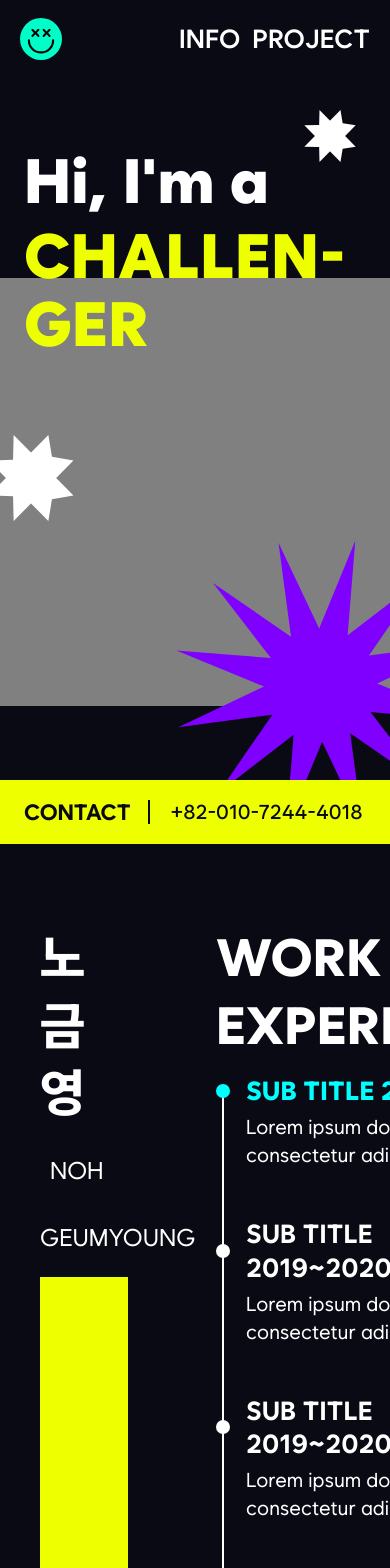
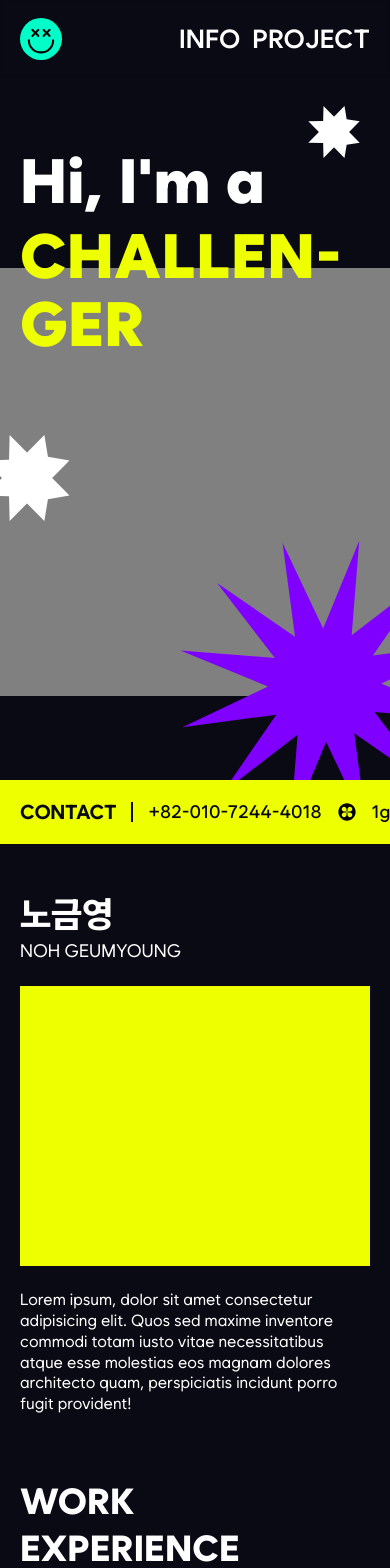
Before and after one commit to geumyoung00/portfolio, a React (Vite) app: page / in a window 390 px wide. Shown: the top 1568 px of the page. Built offline with nearby package versions, Linux system fonts and the light colour scheme.

Commit message:
#info 반응형 정리

```diff
--- a/src/pages/Home.jsx
+++ b/src/pages/Home.jsx
@@ -115,7 +115,8 @@ function Home() {
             <ul>
               <li>
                 <p className='sub-title'>
-                  2021~2024 <strong>sub title</strong>
+                  <span>2021~2024</span>
+                  <strong>sub title</strong>
                 </p>
                 <p className='text'>
                   Lorem ipsum dolor sit amet consectetur adipisicing elit. Quas
@@ -126,7 +127,8 @@ function Home() {
               </li>
               <li>
                 <p className='sub-title'>
-                  2021~2024 <strong>sub title</strong>
+                  <span>2021~2024</span>
+                  <strong>sub title</strong>
                 </p>
                 <p className='text'>
                   Lorem ipsum dolor sit amet consectetur adipisicing elit. Quas
--- a/src/sass/_common.scss
+++ b/src/sass/_common.scss
@@ -66,7 +66,8 @@ main {
 
 section {
     width: 1100px;
-    @include margin-auto(8rem, 8rem);
+    @include margin-auto(4rem, 4rem);
+    padding: 4rem 0;
     display: grid;
     grid-template-columns: repeat(12, 1fr);
     grid-column-gap: $spaceMedium;
@@ -85,7 +86,15 @@ h3 {
     text-transform: uppercase;
     font-size: 5.2rem;
     font-weight: 800;
-    margin-bottom: 1.5rem
+    margin-bottom: 1.5rem;
+
+    &:has(span) {
+        span {
+            font-size: 2.4rem;
+            font-weight: 400;
+            margin-left: 1rem;
+        }
+    }
 }
 
 .sub-title {
@@ -270,14 +279,6 @@ h3 {
         height: fit-content;
         margin-bottom: calc($spaceMax * 3);
 
-        h3:has(span) {
-            span {
-                font-size: 2.4rem;
-                font-weight: 400;
-                margin-left: 1rem;
-            }
-        }
-
         &:nth-child(even) {
             grid-column: 1/7;
             width: calc(100% - 3.2rem);
@@ -286,14 +287,13 @@ h3 {
         &:nth-child(odd) {
             grid-column: 7/13;
             width: calc(100% - 3.2rem);
-            @include margin-auto(0, 0);
+            @include margin-auto(0, calc($spaceMax * 3));
             margin-right: 0;
         }
 
         &.basic {
             .text {
                 font-size: 2.4rem;
-                @include line-ellipsis(4)
             }
 
             .my-img {
@@ -355,7 +355,6 @@ h3 {
 
             .text {
                 display: -webkit-box;
-                @include line-ellipsis(2);
                 line-height: 1.4;
             }
         }
@@ -365,13 +364,17 @@ h3 {
                 display: grid;
                 grid-template-columns: repeat(1, 1fr 2fr);
                 grid-row-gap: .5rem;
-                margin-bottom: $spaceMedium;
+
+                &+li {
+                    margin-top: $spaceMedium;
+                }
             }
 
             .sub-title {
                 grid-column: 1/3;
                 display: grid;
                 grid-template-columns: repeat(1, 1fr 2fr);
+                margin-bottom: 0;
 
                 strong {
                     grid-column: 2/3;
@@ -380,7 +383,6 @@ h3 {
 
             .text {
                 grid-column: 2/3;
-                @include line-ellipsis(4);
             }
         }
 
--- a/src/style/style.css
+++ b/src/style/style.css
@@ -59,7 +59,8 @@ main {
 
 section {
   width: 1100px;
-  margin: 8rem auto 8rem;
+  margin: 4rem auto 4rem;
+  padding: 4rem 0;
   display: grid;
   grid-template-columns: repeat(12, 1fr);
   grid-column-gap: 2.4rem;
@@ -77,6 +78,11 @@ h3 {
   font-size: 5.2rem;
   font-weight: 800;
   margin-bottom: 1.5rem;
+}
+h3:has(span) span {
+  font-size: 2.4rem;
+  font-weight: 400;
+  margin-left: 1rem;
 }
 
 .sub-title {
@@ -241,11 +247,6 @@ h3 {
   height: fit-content;
   margin-bottom: 12rem;
 }
-#info article h3:has(span) span {
-  font-size: 2.4rem;
-  font-weight: 400;
-  margin-left: 1rem;
-}
 #info article:nth-child(even) {
   grid-column: 1/7;
   width: calc(100% - 3.2rem);
@@ -253,17 +254,11 @@ h3 {
 #info article:nth-child(odd) {
   grid-column: 7/13;
   width: calc(100% - 3.2rem);
-  margin: 0 auto 0;
+  margin: 0 auto 12rem;
   margin-right: 0;
 }
 #info article.basic .text {
   font-size: 2.4rem;
-  display: -webkit-box;
-  -webkit-box-orient: vertical;
-  -webkit-line-clamp: 4;
-  overflow: hidden;
-  text-overflow: ellipsis;
-  word-break: keep-all;
 }
 #info article.basic .my-img {
   width: 100%;
@@ -312,36 +307,27 @@ h3 {
 }
 #info article.work .text {
   display: -webkit-box;
-  display: -webkit-box;
-  -webkit-box-orient: vertical;
-  -webkit-line-clamp: 2;
-  overflow: hidden;
-  text-overflow: ellipsis;
-  word-break: keep-all;
   line-height: 1.4;
 }
 #info article.edu li {
   display: grid;
   grid-template-columns: repeat(1, 1fr 2fr);
   grid-row-gap: 0.5rem;
-  margin-bottom: 2.4rem;
+}
+#info article.edu li + li {
+  margin-top: 2.4rem;
 }
 #info article.edu .sub-title {
   grid-column: 1/3;
   display: grid;
   grid-template-columns: repeat(1, 1fr 2fr);
+  margin-bottom: 0;
 }
 #info article.edu .sub-title strong {
   grid-column: 2/3;
 }
 #info article.edu .text {
   grid-column: 2/3;
-  display: -webkit-box;
-  -webkit-box-orient: vertical;
-  -webkit-line-clamp: 4;
-  overflow: hidden;
-  text-overflow: ellipsis;
-  word-break: keep-all;
 }
 #info article.skills .box + .box {
   margin-top: 2.4rem;
@@ -404,7 +390,7 @@ h3 {
     right: 0rem;
   }
   .contact .inner {
-    width: 1100px;
+    width: calc(100vw - 10rem);
   }
 }
 @media (max-width: 1024px) {
@@ -426,6 +412,19 @@ h3 {
     width: calc(100vw - 8rem);
     grid-template-columns: repeat(6, 1fr);
     grid-column-gap: 3.2rem;
+  }
+  h3 {
+    font-size: 3.8rem;
+    margin-bottom: 3.2rem;
+  }
+  .sub-title {
+    font-size: 2.4rem;
+  }
+  .text {
+    font-size: 2rem;
+  }
+  .badge-list li {
+    font-size: 1.4rem;
   }
   #visual {
     height: calc(100vh - 9.8rem);
@@ -486,10 +485,51 @@ h3 {
     justify-content: flex-start;
     margin-left: 2.8rem;
   }
+  #info h2 {
+    grid-column: 1/7;
+  }
+  #info article:nth-child(even) {
+    grid-column: 1/4;
+    width: calc(100% - 2rem);
+  }
+  #info article:nth-child(odd) {
+    grid-column: 4/7;
+    width: calc(100% - 2rem);
+  }
+  #info article.basic .text {
+    font-size: 2rem;
+  }
+  #info article.edu .sub-title {
+    grid-column-gap: 2.4rem;
+  }
+  #info article.edu li {
+    grid-column-gap: 2.4rem;
+    grid-row-gap: 1.2rem;
+  }
+  #info article.edu .text {
+    grid-column: 1/4;
+  }
+  #info article.skills .sub-title {
+    margin-bottom: 1.2rem;
+  }
 }
 @media (max-width: 960px) {
   .header {
     padding: 0 3.2rem;
+  }
+  .sub-title {
+    font-size: 3rem;
+  }
+  h3 {
+    font-size: 4.4rem;
+  }
+  h3:has(span) span {
+    display: block;
+    margin-left: 0;
+    font-size: 2rem;
+  }
+  .text {
+    font-size: 2rem;
   }
   #visual {
     width: calc(100% - 8rem);
@@ -524,24 +564,20 @@ h3 {
   }
   .contact .inner {
     width: calc(100% - 8rem);
-    display: grid;
-    grid-template-columns: repeat(6, 1fr);
-    grid-column-gap: 3.2rem;
-    height: 3.8rem;
+    display: flex;
   }
   .contact .inner h2 {
     width: auto;
-    font-size: 2.4rem;
-    grid-column: 1/3;
-    margin-right: 0;
+    font-size: 2.5rem;
+    padding: 0;
     padding-right: 3.2rem;
+    margin-right: 3.2rem;
   }
   .contact .inner h2:after {
     right: -2px;
   }
   .contact .inner .loop-box {
     font-size: 2.4rem;
-    overflow-x: hidden;
     align-items: center;
     margin: 0;
     grid-column: 3/7;
@@ -553,6 +589,32 @@ h3 {
   .contact .inner .loop-box i.deco-icon {
     width: 2.4rem;
     height: 2.4rem;
+  }
+  #info article:nth-child(even), #info article:nth-child(odd) {
+    grid-column: 1/7;
+    width: 100%;
+    margin-bottom: 10rem;
+  }
+  #info article.edu li {
+    grid-template-columns: repeat(6, 1fr);
+    grid-column-gap: 3.2rem;
+  }
+  #info article.edu li + li {
+    margin-top: 3.2rem;
+  }
+  #info article.edu .sub-title {
+    grid-column: 1/7;
+    grid-template-columns: repeat(6, 1fr);
+    grid-column-gap: 3.2rem;
+  }
+  #info article.edu .sub-title strong {
+    grid-column: 3/7;
+  }
+  #info article.edu .sub-title span {
+    grid-column: 1/3;
+  }
+  #info article.edu .text {
+    grid-column: 3/7;
   }
 }
 @media (max-width: 720px) {
@@ -569,6 +631,7 @@ h3 {
   .header h1 svg {
     width: 6rem;
     height: 6rem;
+    margin-right: 0;
   }
   .header nav .menu {
     font-size: 3rem;
@@ -580,7 +643,7 @@ h3 {
   #visual h2 {
     font-size: 10.4rem;
     width: calc(100% - 6.4rem);
-    top: 5rem;
+    top: 8rem;
     left: 50%;
     transform: translate(-50%, 0);
   }
@@ -613,15 +676,12 @@ h3 {
     bottom: 2rem;
   }
   .contact {
-    padding: 0 2.4rem;
+    padding: 0 3.2rem;
     margin-top: 0;
     height: 7.8rem;
   }
   .contact .inner {
     width: 100%;
-  }
-  .contact .inner h2 {
-    padding-right: 0;
   }
 }
 @media (max-width: 535px) {
@@ -640,10 +700,27 @@ h3 {
   section {
     grid-template-columns: repeat(3, 1fr);
     grid-column-gap: 2.4rem;
+    width: calc(100% - 4.8rem);
+    margin: 2.8rem auto 2.8rem;
+    padding: 2.8rem 0;
+  }
+  h3 {
+    font-size: 4rem;
+    margin-bottom: 2.4rem;
+  }
+  .sub-title {
+    font-size: 2.8rem;
+    margin-bottom: 1rem;
+  }
+  .text {
+    font-size: 1.8rem;
   }
   #visual {
     width: calc(100% - 4.8rem);
     height: calc(100vh - 8.2rem - 7.2rem);
+  }
+  #visual h2 strong {
+    margin-top: 1.6rem;
   }
   #visual .image-box {
     grid-template-columns: repeat(3, 1fr);
@@ -661,7 +738,7 @@ h3 {
     height: 48rem;
     max-height: none;
     position: absolute;
-    top: 22rem;
+    top: 20.8rem;
     left: 50%;
     transform: translateX(-50%);
     z-index: -1;
@@ -690,7 +767,7 @@ h3 {
   #visual .svg-box .sparkle.right {
     width: 5.5rem;
     height: 5.5rem;
-    top: 3.2rem;
+    top: 2.8rem;
     right: 2.4rem;
   }
   #visual .svg-box .star {
@@ -702,24 +779,69 @@ h3 {
   .contact {
     height: 7.2rem;
     display: flex;
-  }
-  .contact .inner {
-    grid-template-columns: repeat(3, 1fr);
-    grid-column-gap: 2.4rem;
+    padding: 0 2.4rem;
   }
   .contact .inner h2 {
-    grid-column: 1/2;
     font-size: 2.2rem;
+    padding-right: 2rem;
+    margin-right: 2rem;
   }
   .contact .inner h2::after {
-    right: -2rem;
+    right: 0rem;
     height: 2.4rem;
   }
   .contact .inner .loop-box {
-    grid-column: 2/4;
     grid-column-gap: 2rem;
     font-size: 2rem;
-    margin-left: 1.6rem;
+  }
+  .contact .inner .loop-box i.deco-icon {
+    width: 2rem;
+    height: 2rem;
+  }
+  #info h2 {
+    grid-column: 1/4;
+  }
+  #info article:nth-child(even), #info article:nth-child(odd) {
+    grid-column: 1/4;
+    margin-bottom: 8rem;
+  }
+  #info article.basic .text {
+    font-size: 1.8rem;
+  }
+  #info article.basic .my-img {
+    height: 28rem;
+  }
+  #info article.work ol {
+    margin-left: 0.5rem;
+  }
+  #info article.work li {
+    padding-bottom: 3.2rem;
+    padding-left: 2rem;
+  }
+  #info article.work li .dot {
+    width: 1.2rem;
+    height: 1.2rem;
+    left: -2.5rem;
+  }
+  #info article.edu li {
+    grid-template-columns: repeat(3, 1fr);
+    grid-column-gap: 2.4rem;
+    grid-row-gap: 0.8rem;
+  }
+  #info article.edu li + li {
+    margin-top: 2.8rem;
+  }
+  #info article.edu .sub-title {
+    grid-column: 1/4;
+    display: flex;
+    flex-direction: column;
+    grid-row-gap: 0.4rem;
+  }
+  #info article.edu .sub-title span {
+    font-size: 2rem;
+  }
+  #info article.edu .text {
+    grid-column: 1/4;
   }
 }
 @media (max-width: 400px) {
@@ -728,7 +850,27 @@ h3 {
     padding: 0 2rem;
     height: 7.8rem;
   }
+  section {
+    width: calc(100% - 4rem);
+    margin: 2.4rem auto 2.4rem;
+    padding: 2.4rem 0;
+  }
+  h3 {
+    font-size: 3.6rem;
+    margin-bottom: 2.4rem;
+  }
+  h3:has(span) span {
+    font-size: 1.8rem;
+  }
+  .sub-title {
+    font-size: 2.6rem;
+    margin-bottom: 0.8rem;
+  }
+  .text {
+    font-size: 1.6rem;
+  }
   #visual {
+    width: calc(100% - 4rem);
     height: calc(100vh - 7.8rem - 6.4rem);
   }
   #visual h2 {
@@ -738,7 +880,7 @@ h3 {
     margin-top: 1rem;
   }
   #visual .photo {
-    top: 20rem;
+    top: 19rem;
     height: 42.8rem;
   }
   #visual .svg-box .sparkle.left {
@@ -758,6 +900,43 @@ h3 {
   }
   .contact {
     height: 6.4rem;
+    padding: 0 2rem;
+  }
+  .contact .inner h2 {
+    font-size: 2rem;
+    margin-right: 1.6rem;
+    padding-right: 1.6rem;
+  }
+  .contact .inner h2::after {
+    height: 2rem;
+  }
+  .contact .inner .loop-box {
+    grid-column-gap: 1.6rem;
+  }
+  .contact .inner .loop-box p {
+    font-size: 1.8rem;
+  }
+  .contact .inner .loop-box i.deco-icon {
+    display: flex;
+    justify-content: center;
+    align-items: center;
+    width: 1.8rem;
+    height: 1.8rem;
+  }
+  #info article:nth-child(even), #info article:nth-child(odd) {
+    margin-bottom: 6.4rem;
+  }
+  #info article.basic .text {
+    font-size: 1.6rem;
+  }
+  #info article.edu .sub-title {
+    grid-row-gap: 0;
+  }
+  #info article.edu .sub-title span {
+    font-size: 1.8rem;
+  }
+  #info article.skills .box + .box {
+    margin-top: 2.8rem;
   }
 }
 @media (max-width: 375px) {
```
Also changed, not shown: src/sass/_media.scss (+326 -26 lines).
